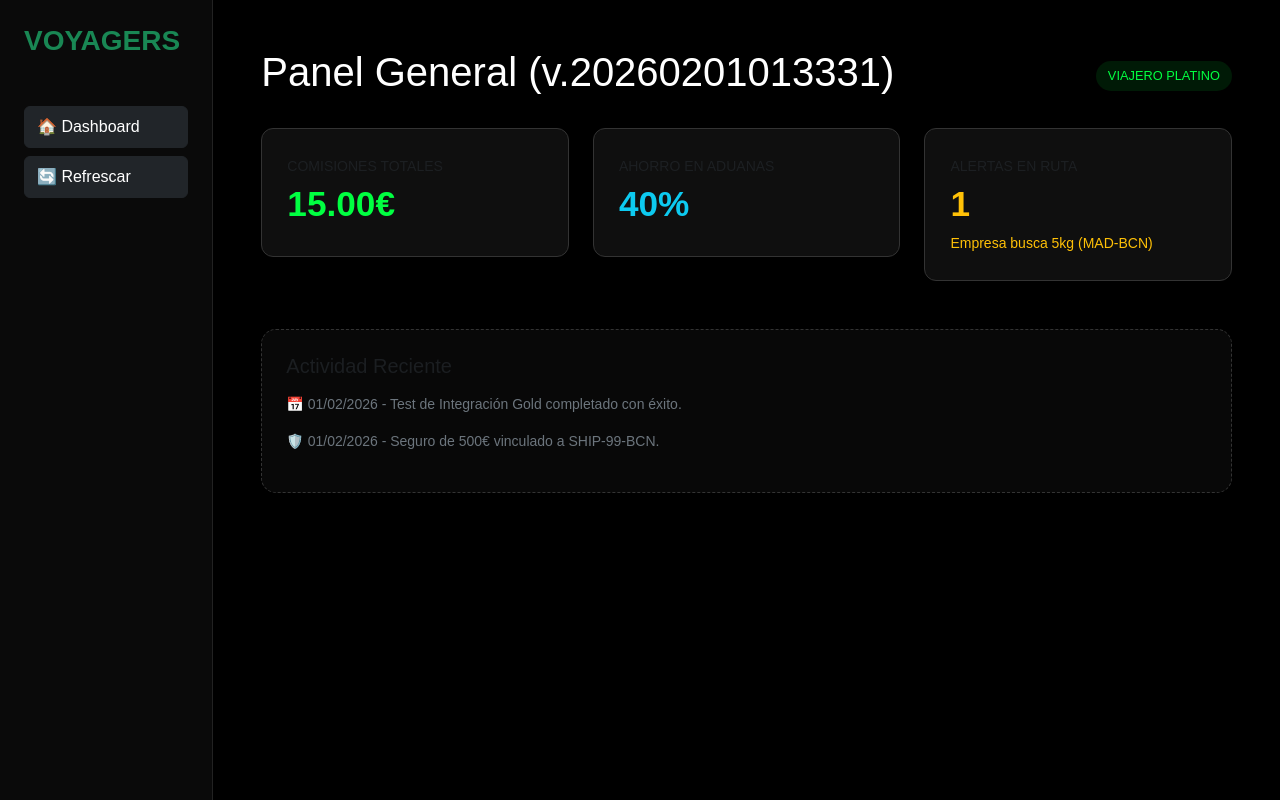
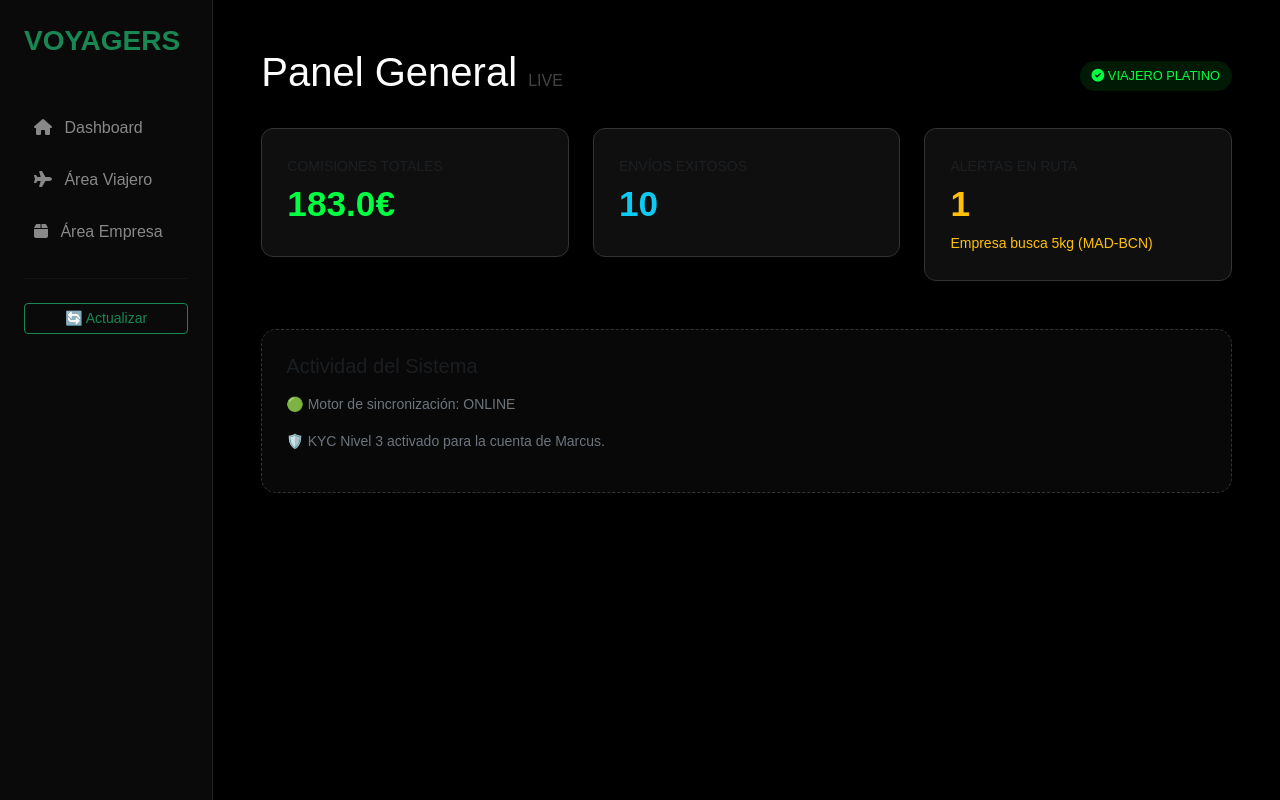
Before and after one commit to xexeu84/voyagers, a Flask app: page / in a window 1280 px wide. Run offline with Flask 3, Linux system fonts and the light colour scheme.

Commit message:
UI_FIX: Convertido Dashboard estático a dinámico con Jinja2.

```diff
--- a/templates/index.html
+++ b/templates/index.html
@@ -4,6 +4,7 @@
     <meta charset="UTF-8">
     <title>Voyagers - Control Maestro</title>
     <link rel="stylesheet" href="https://cdn.jsdelivr.net/npm/bootstrap@5.3.0/dist/css/bootstrap.min.css">
+    <link rel="stylesheet" href="https://cdnjs.cloudflare.com/ajax/libs/font-awesome/6.0.0/css/all.min.css">
     <style>
         body { background: #000; color: #fff; font-family: sans-serif; }
         .sidebar { background: #0a0a0a; min-height: 100vh; border-right: 1px solid #222; }
@@ -11,6 +12,8 @@
         .stat-card:hover { border-color: #00ff41; box-shadow: 0 0 15px rgba(0,255,65,0.1); }
         .accent { color: #00ff41; font-weight: bold; font-size: 2.2rem; }
         .badge-verified { background: rgba(0, 255, 65, 0.1); color: #00ff41; padding: 5px 12px; border-radius: 20px; font-size: 0.8rem; }
+        .nav-link { color: #888; text-decoration: none; display: block; padding: 10px; border-radius: 5px; }
+        .nav-link:hover { background: #111; color: #00ff41; }
     </style>
 </head>
 <body>
@@ -18,14 +21,17 @@
         <div class="row">
             <div class="col-md-2 sidebar p-4">
                 <h3 class="text-success fw-bold mb-5">VOYAGERS</h3>
-                <div class="nav flex-column gap-2">
-                    <button class="btn btn-dark text-start w-100 py-2">🏠 Dashboard</button>
-                    <button class="btn btn-dark text-start w-100 py-2" onclick="location.reload()">🔄 Refrescar</button>
-                </div>
+                <nav class="nav flex-column gap-2">
+                    <a href="/" class="nav-link"><i class="fas fa-home me-2"></i> Dashboard</a>
+                    <a href="/transportista" class="nav-link"><i class="fas fa-plane me-2"></i> Área Viajero</a>
+                    <a href="/cliente" class="nav-link"><i class="fas fa-box me-2"></i> Área Empresa</a>
+                    <hr style="border-color: #333;">
+                    <button class="btn btn-outline-success btn-sm w-100" onclick="location.reload()">🔄 Actualizar</button>
+                </nav>
             </div>
             <div class="col-md-10 p-5">
                 <div class="d-flex justify-content-between align-items-center mb-4">
-                    <h1>Panel General (v.20260201013331)</h1>
+                    <h1>Panel General <span style="font-size: 0.4em; color: #444;">LIVE</span></h1>
                     <span class="badge-verified"><i class="fas fa-check-circle"></i> VIAJERO PLATINO</span>
                 </div>
 
@@ -33,13 +39,13 @@
                     <div class="col-md-4">
                         <div class="stat-card">
                             <small class="text-muted text-uppercase">Comisiones Totales</small>
-                            <div class="accent">15.00€</div>
+                            <div class="accent">{{ stats.comisiones_totales }}€</div>
                         </div>
                     </div>
                     <div class="col-md-4">
                         <div class="stat-card">
-                            <small class="text-muted text-uppercase">Ahorro en Aduanas</small>
-                            <div class="accent text-info">40%</div>
+                            <small class="text-muted text-uppercase">Envíos Exitosos</small>
+                            <div class="accent text-info">{{ stats.envios_totales }}</div>
                         </div>
                     </div>
                     <div class="col-md-4">
@@ -52,9 +58,9 @@
                 </div>
 
                 <div class="mt-5 p-4" style="background: #080808; border-radius: 15px; border: 1px dashed #333;">
-                    <h5 class="text-muted mb-3">Actividad Reciente</h5>
-                    <p class="small text-secondary">📅 01/02/2026 - Test de Integración Gold completado con éxito.</p>
-                    <p class="small text-secondary">🛡️ 01/02/2026 - Seguro de 500€ vinculado a SHIP-99-BCN.</p>
+                    <h5 class="text-muted mb-3">Actividad del Sistema</h5>
+                    <p class="small text-secondary">🟢 Motor de sincronización: ONLINE</p>
+                    <p class="small text-secondary">🛡️ KYC Nivel 3 activado para la cuenta de Marcus.</p>
                 </div>
             </div>
         </div>
```
